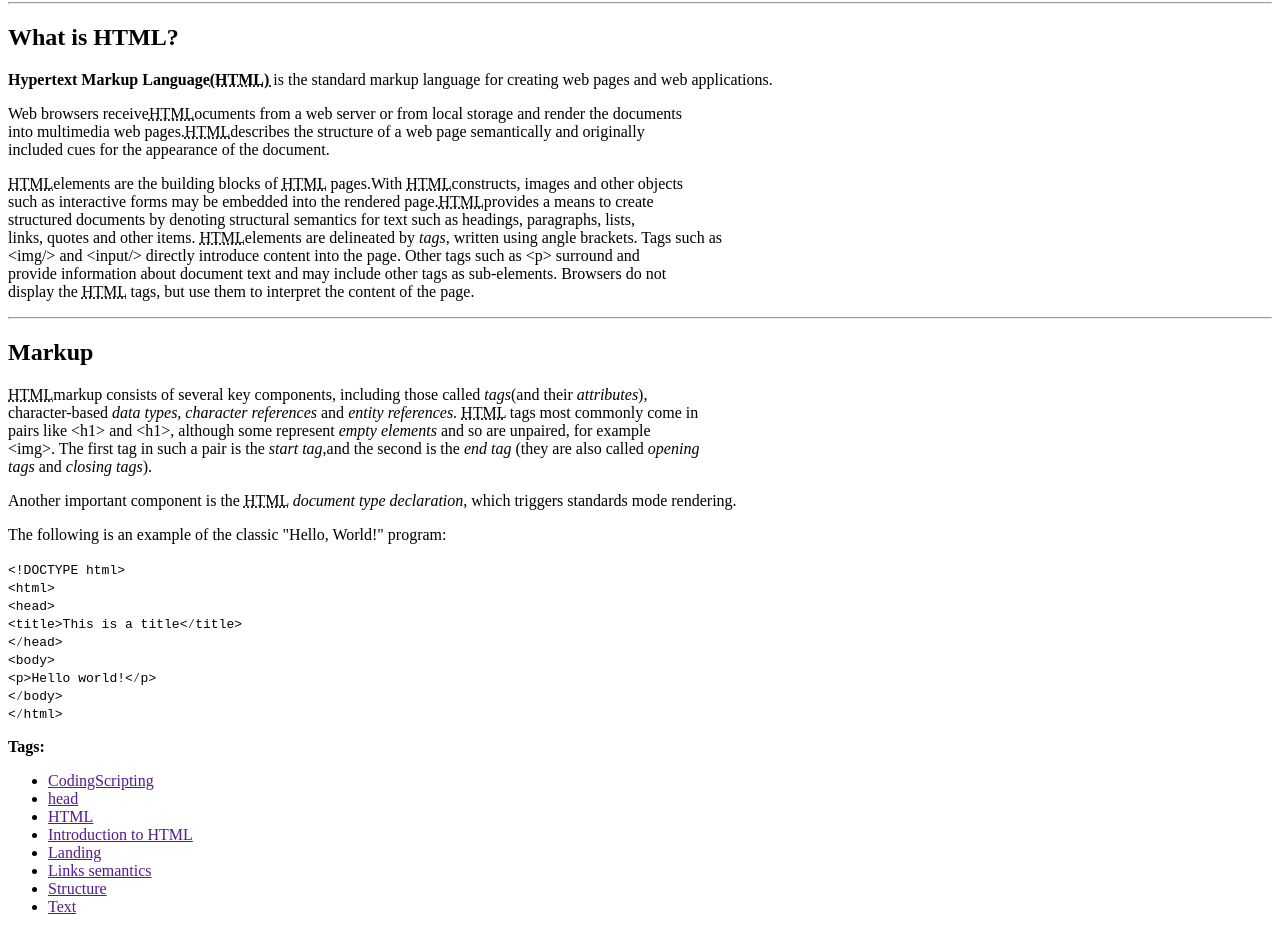
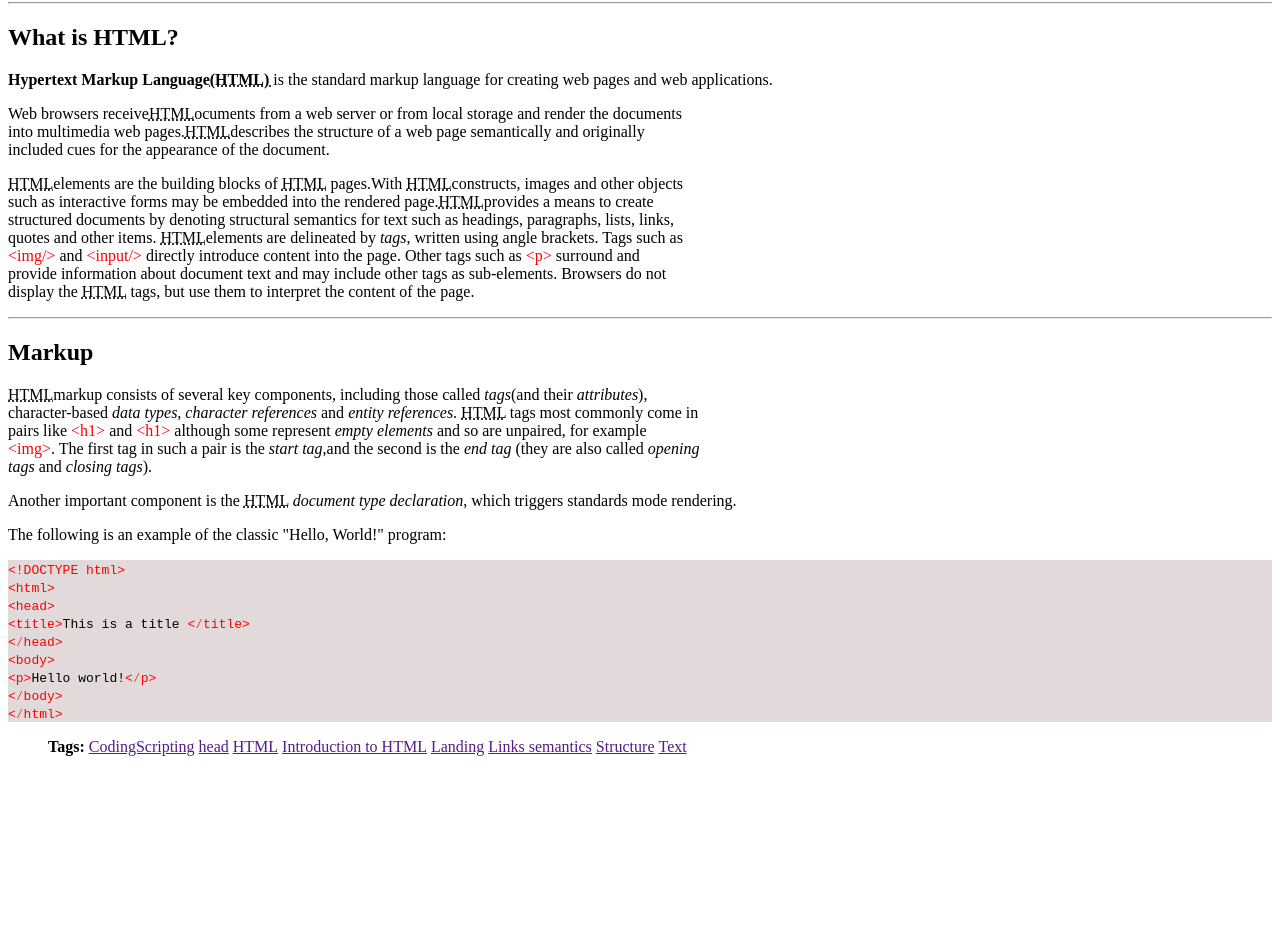
Before and after one commit to DenisProxx/web-11, a plain HTML site: page homework-3/index.html in a window 1280 px wide. Shown: the part 78-1010 px from the top of the page. After the commit the page ends 850 px from the top, so only its background shows below. Drawn offline with Linux system fonts and the light colour scheme; files that its build step writes are made by us from their sources.

Commit message:
создал страницу хтмл туториал

```diff
--- a/homework-3/index.html
+++ b/homework-3/index.html
@@ -17,13 +17,13 @@
  Web browsers receive<abbr title="">HTML</abbr>ocuments from a web server or from local storage and render the documents <br> into multimedia web pages.<abbr title="">HTML</abbr>describes the structure of a web page semantically and originally <br> included cues for the appearance of the document.
 </p>
 <p>
-<abbr title="">HTML</abbr>elements are the building blocks of <abbr title="">HTML</abbr> pages.With <abbr title="">HTML</abbr>constructs, images and other objects <br> such as interactive forms may be embedded into the rendered page.<abbr title="">HTML</abbr>provides a means to create <br> structured documents by denoting structural semantics for text such as headings, paragraphs, lists, <br> links, quotes and other items.
-<abbr title="">HTML</abbr>elements are delineated by <i>tags</i>, written using angle brackets. Tags such as <br> &lt;img/&gt; and &lt;input/&gt; directly introduce content into the page. Other tags such as &lt;p&gt; surround and <br> provide information about document text and may include other tags as sub-elements. Browsers do not <br> display the <abbr title="">HTML</abbr> tags, but use them to interpret the content of the page.
+<abbr title="">HTML</abbr>elements are the building blocks of <abbr title="">HTML</abbr> pages.With <abbr title="">HTML</abbr>constructs, images and other objects <br> such as interactive forms may be embedded into the rendered page.<abbr title="">HTML</abbr>provides a means to create <br> structured documents by denoting structural semantics for text such as headings, paragraphs, lists, links,<br> quotes and other items.
+<abbr title="">HTML</abbr>elements are delineated by <i>tags</i>, written using angle brackets. Tags such as <br> <span class="red">&lt;img/&gt;</span> and <span class="red"> &lt;input/&gt;</span> directly introduce content into the page. Other tags such as <span class="red">&lt;p&gt;</span> surround and <br> provide information about document text and may include other tags as sub-elements. Browsers do not <br> display the <abbr title="">HTML</abbr> tags, but use them to interpret the content of the page.
 </p>
 <hr>
 <h2>Markup</h2>
 <p>
-<abbr title="">HTML</abbr>markup consists of several key components, including those called <i>tags</i>(and their <i>attributes</i>), <br> character-based <i>data types, character references</i> and <i>entity references</i>. <abbr title="">HTML</abbr> tags most commonly come in <br> pairs like &lt;h1&gt; and &lt;h1&gt;, although some represent <i>empty elements</i> and so are unpaired, for example <br> &lt;img&gt;. The first tag in such a pair is the <i>start tag</i>,and the second is the <i>end tag </i> (they are also called <i>opening <br> tags</i> and <i>closing tags</i>).
+<abbr title="">HTML</abbr>markup consists of several key components, including those called <i>tags</i>(and their <i>attributes</i>), <br> character-based <i>data types, character references</i> and <i>entity references</i>. <abbr title="">HTML</abbr> tags most commonly come in <br> pairs like <span class="red"> &lt;h1&gt;</span> and <span class="red">&lt;h1&gt;</span> although some represent <i>empty elements</i> and so are unpaired, for example <br> <span class="red"> &lt;img&gt;</span>. The first tag in such a pair is the <i>start tag</i>,and the second is the <i>end tag </i> (they are also called <i>opening <br> tags</i> and <i>closing tags</i>).
 </p>
 <p>
 Another important component is the <abbr title="">HTML</abbr> <i>document type declaration</i>, which triggers standards mode rendering.
@@ -31,27 +31,31 @@ Another important component is the <abbr title="">HTML</abbr> <i>document type d
 <p>
 The following is an example of the classic "Hello, World!" program:
 </p>
-<code>&lt;!DOCTYPE html&gt;</code> <br>
-<code>&lt;html&gt;</code><br>
-<code>&lt;head&gt;</code><br>
-<code>&lt;title>This is a title&lt;&frasl;title&gt;</code><br>
-<code>&lt;&frasl;head&gt;</code><br>
-<code>&lt;body&gt;</code><br>
-<code>&lt;p&gt;Hello world!&lt;&frasl;p&gt;</code><br>
-<code>&lt;&frasl;body&gt;</code><br>
-<code>&lt;&frasl;html&gt;</code><br>
+<div class="block">
+ <span class="red "><code>&lt;!DOCTYPE html&gt;</code></span> <br>
+ <span class="red "><code>&lt;html&gt;</code></span><br>
+ <span class="red "><code>&lt;head&gt;</code></span><br>
+ <span class="red "><code>&lt;title></span>This is a title <span class="red "> &lt;&frasl;title&gt;</span></code><br>
+<span class="red "><code>&lt;&frasl;head&gt;</span></code><br>
+<span class="red "><code>&lt;body&gt;</span> </code><br>
+<span class="red "><code>&lt;p&gt;</span>Hello world!<span class="red ">&lt;&frasl;p&gt;</span></code><br>
+<span class="red "><code>&lt;&frasl;body&gt;</span></code><br>
+<span class="red "><code>&lt;&frasl;html&gt;</span></code><br>
+</div>
 <p>
-    <strong>Tags:</strong>
-    <ul>
+      <div>
+    <ul class="line ">
+        <li><strong>Tags:</strong></li>
         <li> <a href="">CodingScripting</a></li>
         <li> <a href="">head</a></li>
         <li> <a href="">HTML</a></li>
-        <li> <a href="">Introduction to HTML</a></li>
+        <li> <a href="">Introduction to HTML<a><li>
         <li> <a href="">Landing</a></li>
         <li> <a href="">Links semantics</a></li>
         <li> <a href="">Structure</a></li>
         <li> <a href="">Text</a></li>
     </ul>
+    </div>
 </p>
 </body>
 </html>
--- /dev/null
+++ b/homework-3/style.css
@@ -0,0 +1,13 @@
+.red{
+color: red;
+}
+.line li{
+    list-style-type: none;
+    margin:0px;
+    padding: 0px;
+    display:inline;
+
+ }
+.block{
+    background-color: rgb(226, 218, 218);
+}
```
